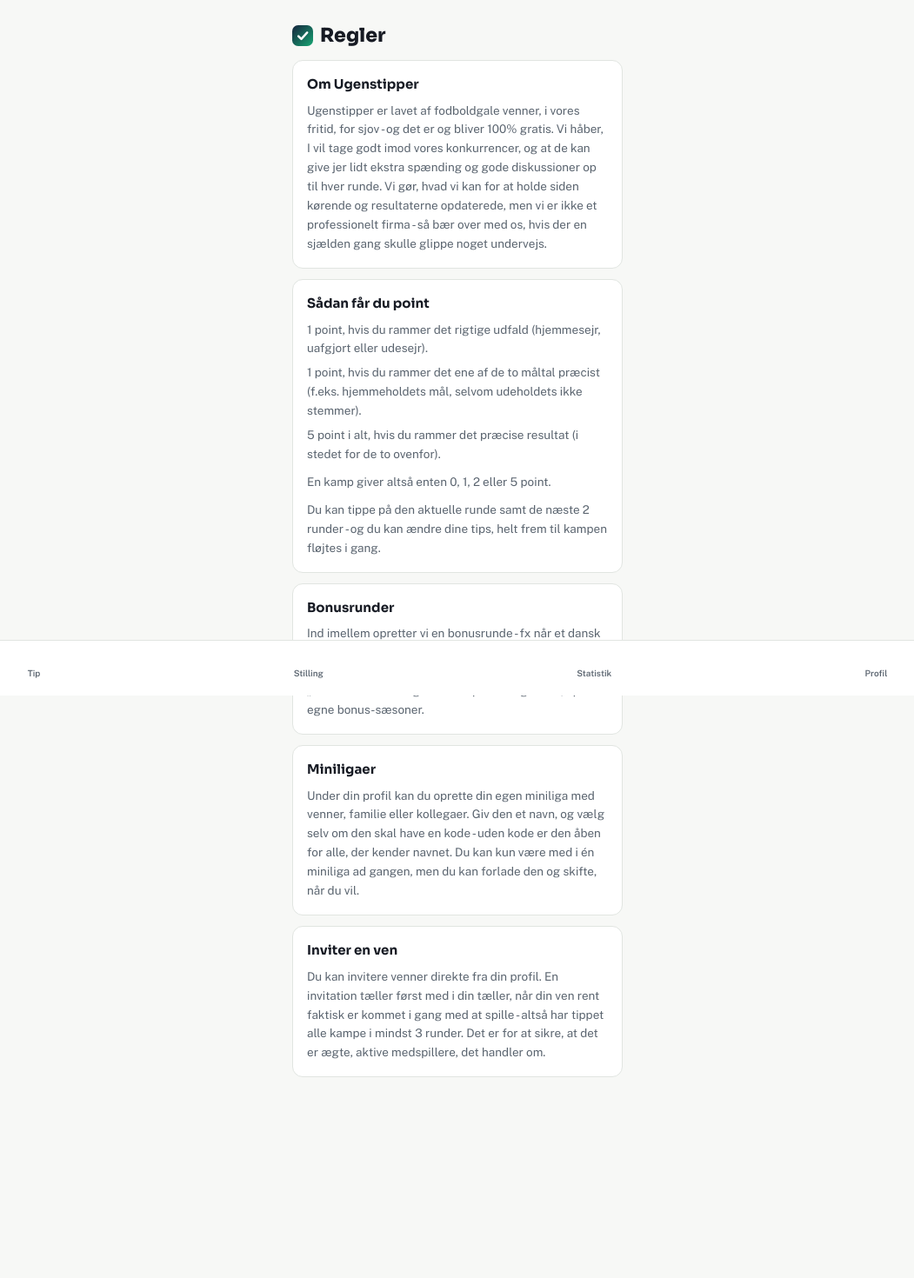
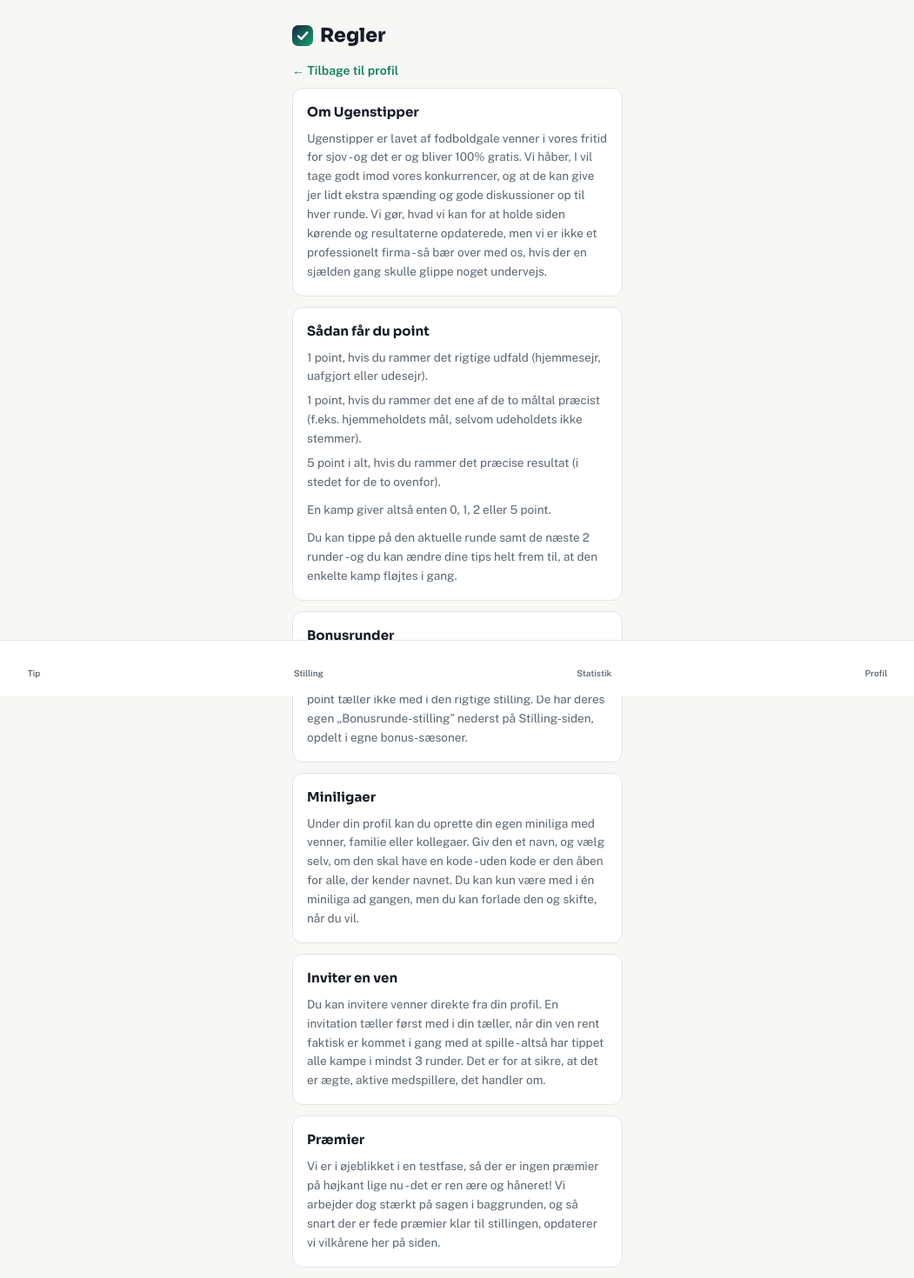
Before and after one commit to HenrikAmar/ugenstipper, a Next.js app: page /regler in a window 1280 px wide. Shown: the top 1470 px of the page at 87% size, without its empty margins (114-1165 px from the left). Before the commit the page ends 1335 px from the top, so only its background shows below. Built offline with nearby package versions, Linux system fonts and the light colour scheme; no server answers.

Commit message:
Update page.tsx

```diff
--- a/src/app/regler/page.tsx
+++ b/src/app/regler/page.tsx
@@ -1,16 +1,25 @@
 import { AppHeader } from "@/components/AppHeader";
 import { BottomNav } from "@/components/BottomNav";
 
+// Reglerne skal kunne ses uden at være logget ind (se src/middleware.ts,
+// hvor /regler er sat som offentlig sti) - så folk kan tjekke dem, før de
+// vælger at oprette en bruger.
 export default function ReglerPage() {
   return (
     <div className="mx-auto min-h-screen max-w-[420px] bg-bg pb-24">
       <AppHeader title="Regler" />
 
+      <div className="px-5 pt-2">
+        <a href="/profil" className="text-sm font-semibold text-accent">
+          ← Tilbage til profil
+        </a>
+      </div>
+
       <div className="flex flex-col gap-3 px-5 pt-2">
         <section className="card rounded-xl p-4">
           <h2 className="mb-2 text-[15px] font-bold">Om Ugenstipper</h2>
           <p className="text-[13.5px] leading-relaxed text-text-muted">
-            Ugenstipper er lavet af fodboldgale venner, i vores fritid, for sjov - og det er og
+            Ugenstipper er lavet af fodboldgale venner i vores fritid for sjov - og det er og
             bliver 100% gratis. Vi håber, I vil tage godt imod vores konkurrencer, og at de kan
             give jer lidt ekstra spænding og gode diskussioner op til hver runde. Vi gør, hvad vi
             kan for at holde siden kørende og resultaterne opdaterede, men vi er ikke et
@@ -33,16 +42,16 @@ export default function ReglerPage() {
             En kamp giver altså enten 0, 1, 2 eller 5 point.
           </p>
           <p className="mt-2.5 text-[13.5px] leading-relaxed text-text-muted">
-            Du kan tippe på den aktuelle runde samt de næste 2 runder - og du kan ændre dine tips,
-            helt frem til kampen fløjtes i gang.
+            Du kan tippe på den aktuelle runde samt de næste 2 runder - og du kan ændre dine tips
+            helt frem til, at den enkelte kamp fløjtes i gang.
           </p>
         </section>
 
         <section className="card rounded-xl p-4">
           <h2 className="mb-2 text-[15px] font-bold">Bonusrunder</h2>
           <p className="text-[13.5px] leading-relaxed text-text-muted">
-            Ind imellem opretter vi en bonusrunde - fx når et dansk hold spiller i Europa. Det er
-            ren lir: bonusrunde-point tæller ikke med i den rigtige stilling. De har deres egen
+            Ind imellem opretter vi en bonusrunde - f.eks. når et dansk hold spiller i Europa. Det
+            er ren lir: bonusrunde-point tæller ikke med i den rigtige stilling. De har deres egen
             &bdquo;Bonusrunde-stilling&rdquo; nederst på Stilling-siden, opdelt i egne
             bonus-sæsoner.
           </p>
@@ -52,7 +61,7 @@ export default function ReglerPage() {
           <h2 className="mb-2 text-[15px] font-bold">Miniligaer</h2>
           <p className="text-[13.5px] leading-relaxed text-text-muted">
             Under din profil kan du oprette din egen miniliga med venner, familie eller kollegaer.
-            Giv den et navn, og vælg selv om den skal have en kode - uden kode er den åben for
+            Giv den et navn, og vælg selv, om den skal have en kode - uden kode er den åben for
             alle, der kender navnet. Du kan kun være med i én miniliga ad gangen, men du kan
             forlade den og skifte, når du vil.
           </p>
@@ -67,6 +76,15 @@ export default function ReglerPage() {
             det handler om.
           </p>
         </section>
+
+        <section className="card rounded-xl p-4">
+          <h2 className="mb-2 text-[15px] font-bold">Præmier</h2>
+          <p className="text-[13.5px] leading-relaxed text-text-muted">
+            Vi er i øjeblikket i en testfase, så der er ingen præmier på højkant lige nu - det er
+            ren ære og håneret! Vi arbejder dog stærkt på sagen i baggrunden, og så snart der er
+            fede præmier klar til stillingen, opdaterer vi vilkårene her på siden.
+          </p>
+        </section>
       </div>
 
       <BottomNav />
```
